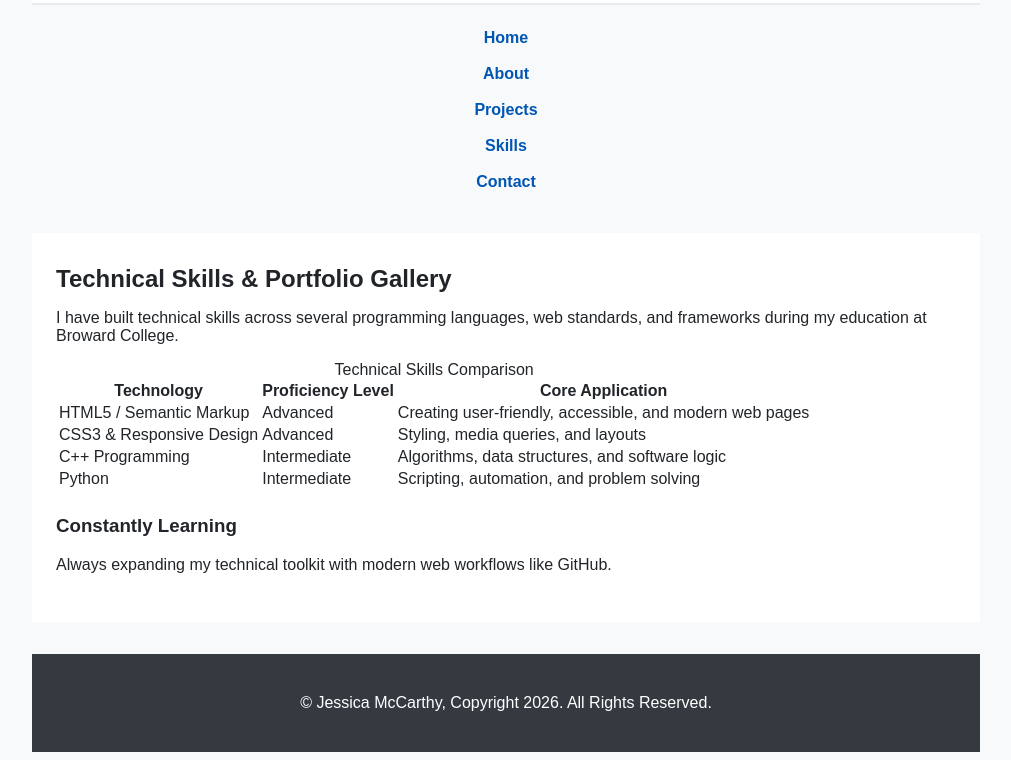
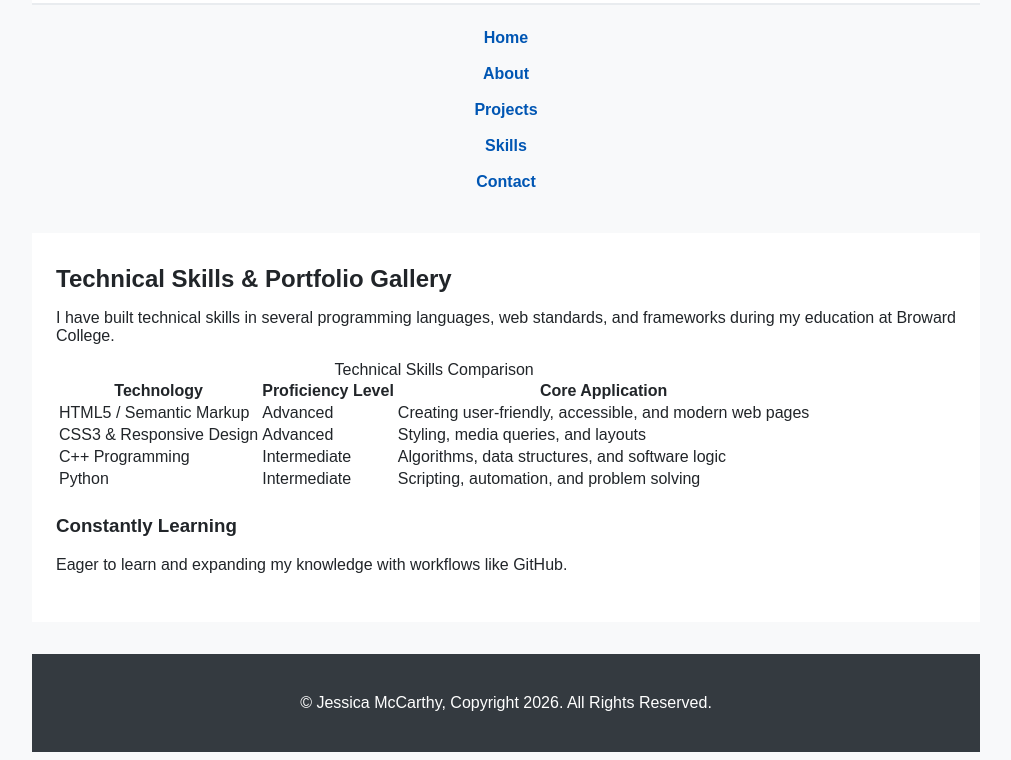
Before and after one commit to mccaj85/Portfolio-Final-Project, a plain HTML site: page skills.html in a window 1280 px wide. Shown: the part 90-850 px from the top of the page, without its empty margins (134-1145 px from the left). Drawn offline with Linux system fonts and the light colour scheme.

```diff
--- a/skills.html
+++ b/skills.html
@@ -27,7 +27,7 @@
 		    <main>
                 <section>
                     <h2>Technical Skills & Portfolio Gallery</h2>
-                    <p>I have built technical skills across several programming languages, web standards, and frameworks during my education at Broward College.</p>
+                    <p>I have built technical skills in several programming languages, web standards, and frameworks during my education at Broward College.</p>
 
                     <!-- Start of Technical Skills Table -->
                     <table>
@@ -69,7 +69,7 @@
                 <!-- Required Advanced Layout: Aside Element -->
                 <aside>
                     <h3>Constantly Learning</h3>
-                    <p>Always expanding my technical toolkit with modern web workflows like GitHub.</p>
+                    <p>Eager to learn and expanding my knowledge with workflows like GitHub.</p>
                 </aside>
             </main>
 
```
